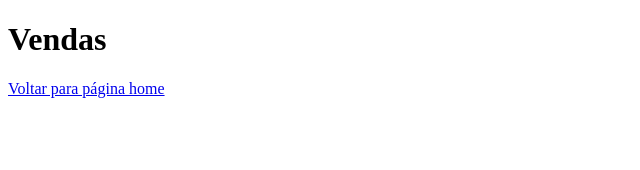
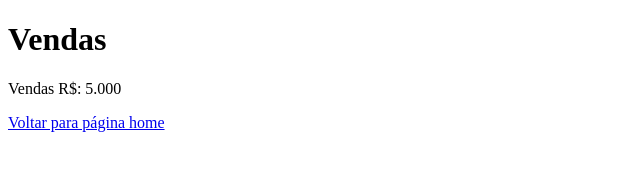
Before and after one commit to Jackson9008/aulagithub2, a plain HTML site: page vendas.html in a window 1280 px wide. Shown: the whole page, without its empty margins (0-640 px from the left). Drawn offline with Linux system fonts and the light colour scheme.

Commit message:
valor das vendas

```diff
--- a/vendas.html
+++ b/vendas.html
@@ -7,6 +7,7 @@
 </head>
 <body>
     <h1>Vendas</h1>
+    <p>Vendas R$: 5.000</p>
     <a href="index.html">Voltar para página home</a>
 </body>
 </html>
```
